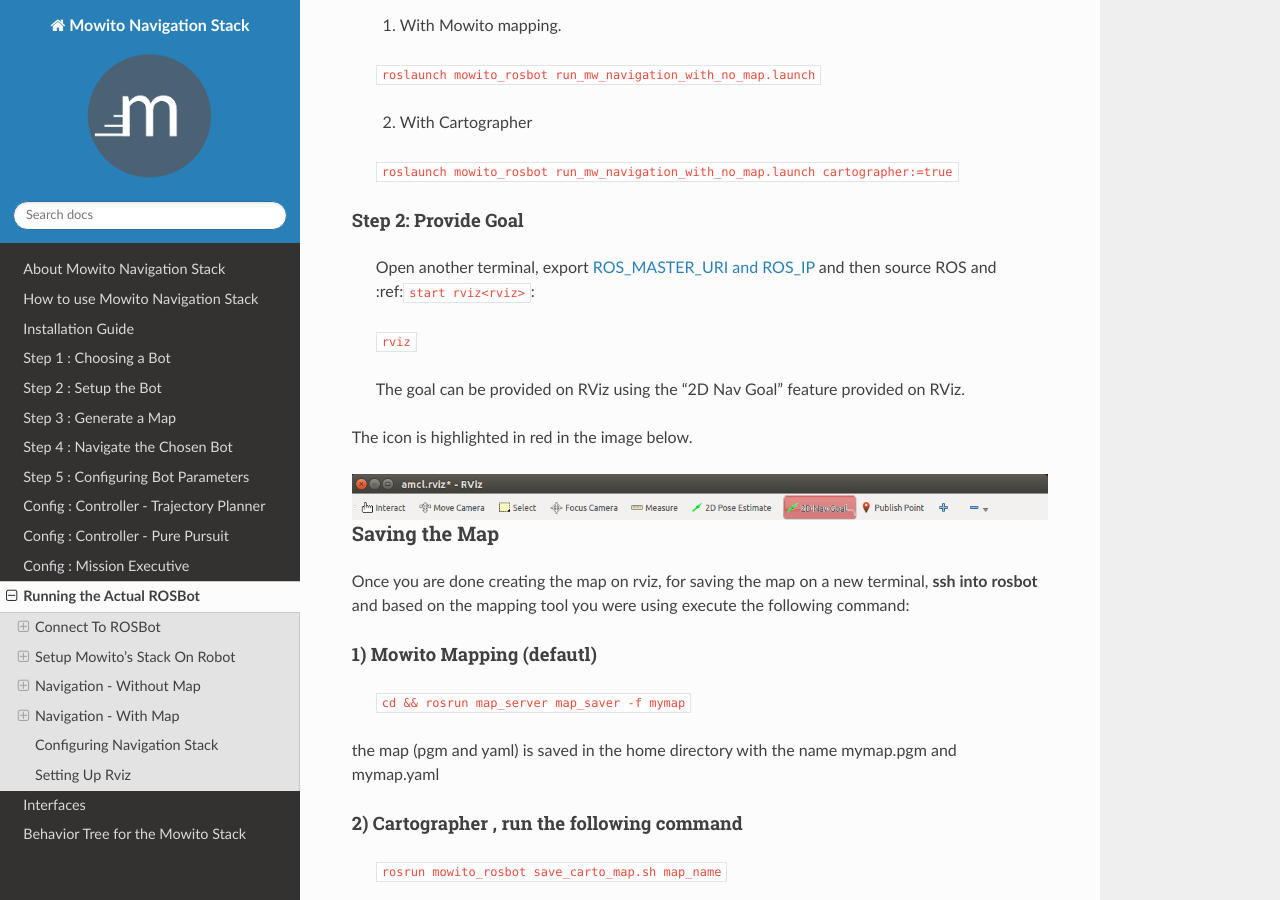
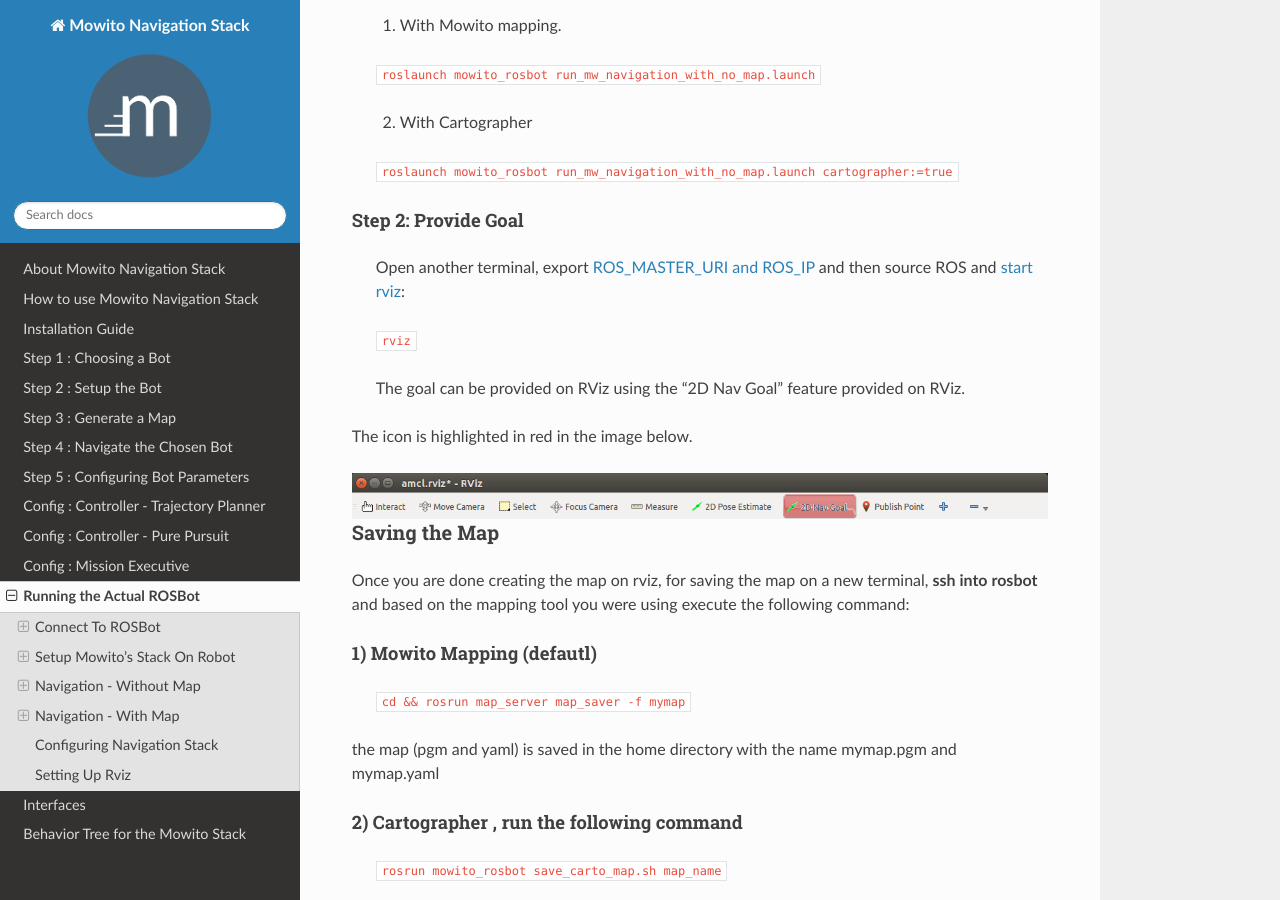
Before and after one commit to mowito/mowito_amd64, a Sphinx documentation site: the page built from docs/source/rosbot_real.rst, in a window 1280 px wide and 900 px high, scrolled down 4182 px. Built offline with Sphinx 7.4.7 and the Read the Docs theme 2.0.0, drawn with Linux system fonts in a browser that asks for light colours; some of the changed text lies outside the part shown.

Commit message:
udpate the rviz documentation

```diff
--- a/docs/source/rosbot_real.rst
+++ b/docs/source/rosbot_real.rst
@@ -218,7 +218,7 @@
 Step 2: Provide Goal
 ~~~~~~~~~~~~~~~~~~~~~~~~~~~~~~~~~~~~~~~~~~~~
 
-    Open another terminal, export :ref:`ROS_MASTER_URI and ROS_IP<setup ground station>` and then source ROS and :ref:``start rviz<rviz>``:
+    Open another terminal, export :ref:`ROS_MASTER_URI and ROS_IP<setup ground station>` and then source ROS and :ref:`start rviz<rviz>`:
 
     ``rviz``
 
@@ -322,7 +322,7 @@
 Step 3 : Give the goals
 ^^^^^^^^^^^^^^^^^^^^^^^^^^^^^^^^^^^^^^^^^^^^^^^^^^^^^^^^^^^^
 
-    In another terminal, export the :ref:`ROS_MASTER_URI and ROS_IP<setup ground station>`, source ros and :ref:``start rviz<rviz>``:
+    In another terminal, export the :ref:`ROS_MASTER_URI and ROS_IP<setup ground station>`, source ros and :ref:`start rviz<rviz>`:
 
     ``rviz``
 
```
